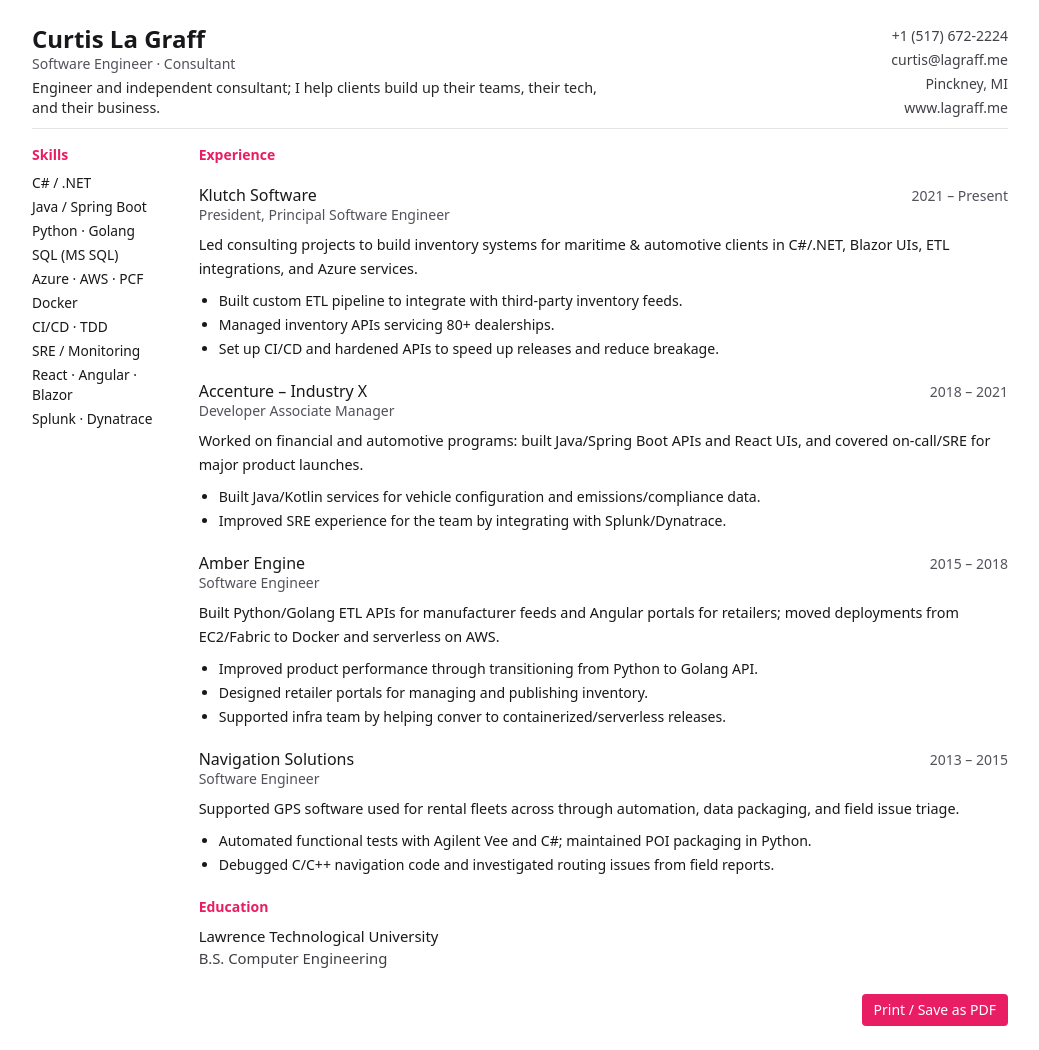
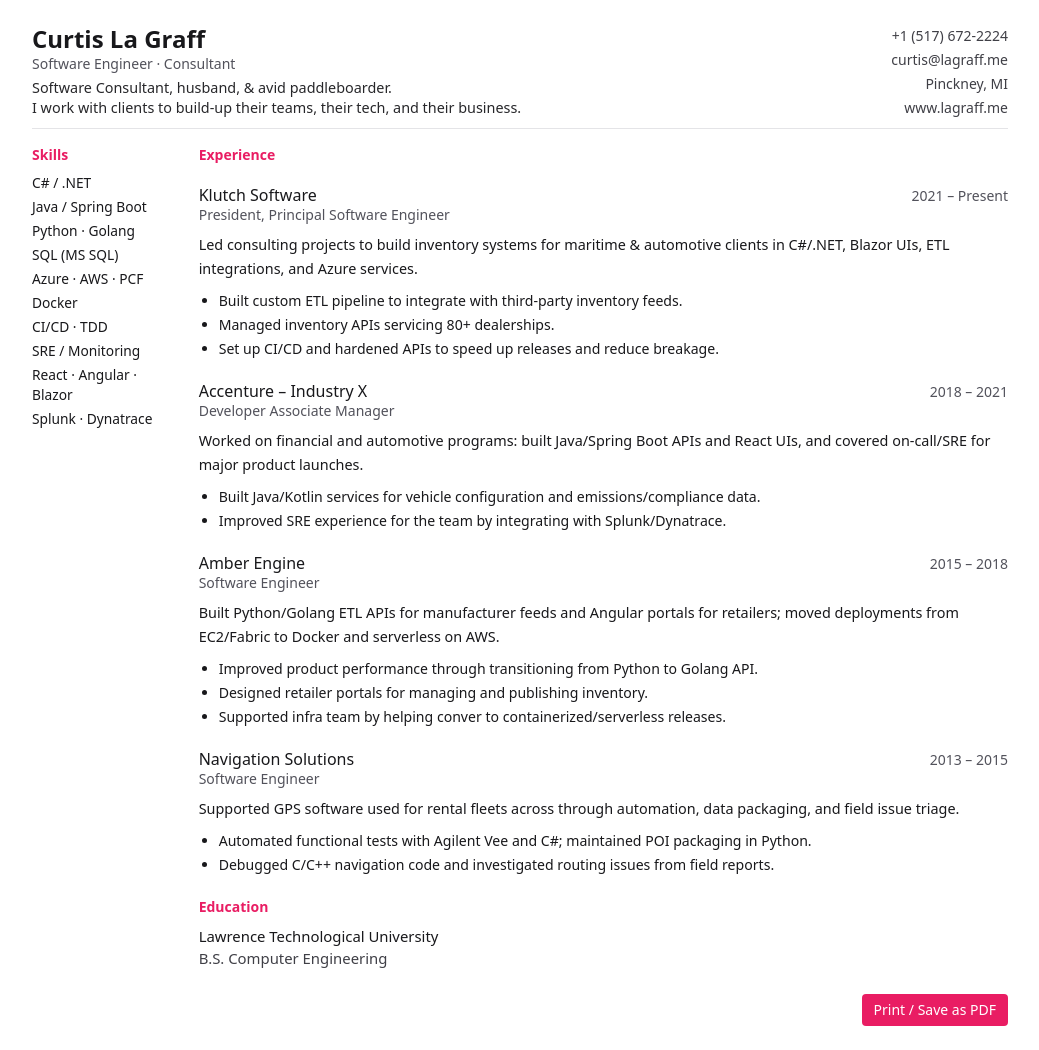
Before and after one commit to clagraff/clagraff.github.io, a Jekyll site: the page index.html, which Jekyll copies as it is, in a window 1280 px wide. Shown: the whole page, without its empty margins (120-1159 px from the left). Built offline with Jekyll 4.4.1, drawn with Linux system fonts in a browser that asks for light colours; nearby versions of some CDN libraries.

Commit message:
Update index.html

```diff
--- a/index.html
+++ b/index.html
@@ -27,7 +27,8 @@
         <h1 class="text-2xl font-semibold leading-tight">Curtis La Graff</h1>
         <p class="text-sm text-zinc-600">Software Engineer · Consultant</p>
         <p class="mt-1 text-[0.9rem] leading-5 text-zinc-800">
-          Engineer and independent consultant; I help clients build up their teams, their tech, and their business.
+          Software Consultant, husband, & avid paddleboarder.<br/>
+          I work with clients to build-up their teams, their tech, and their business.
         </p>
       </div>
       <ul class="text-sm text-zinc-700 text-right leading-6">
```
